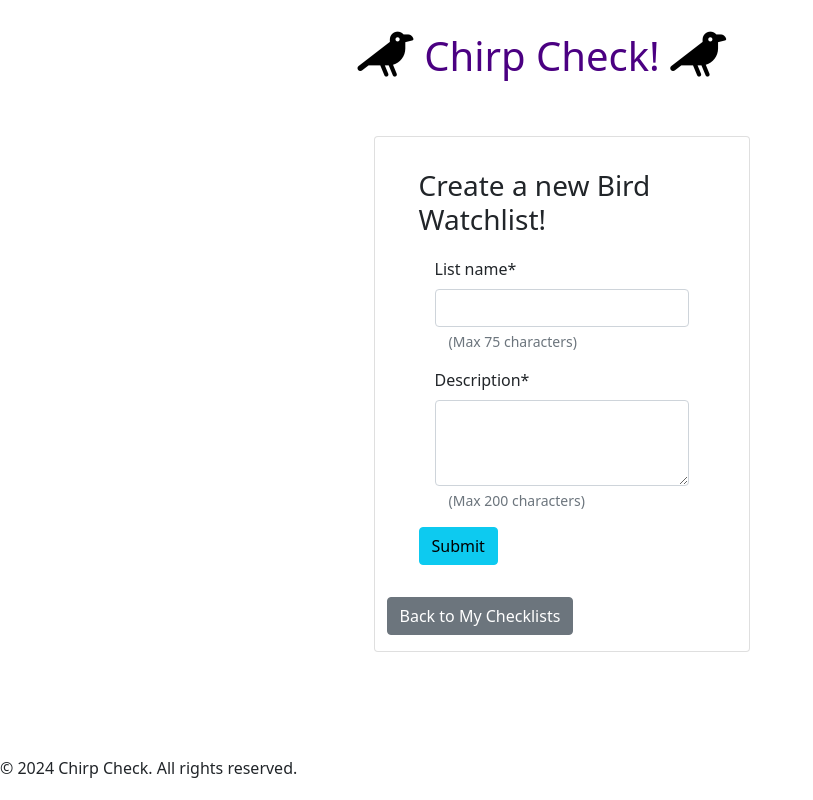
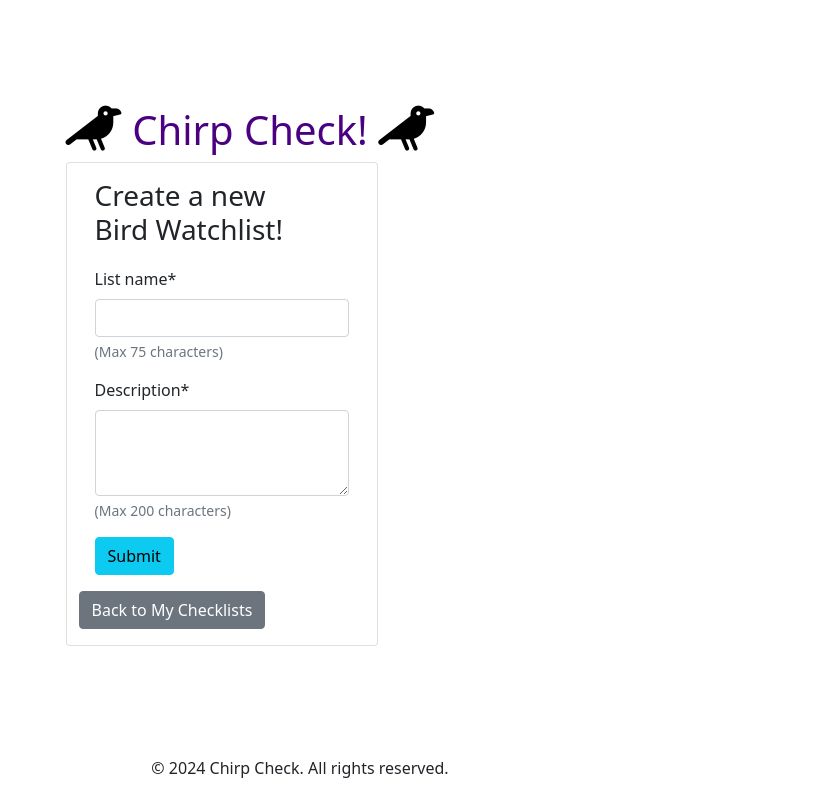
Before and after one commit to SummonerSkies/chirp-check, a Django app: page /chirpcheck/create/ in a window 1280 px wide. Shown: the whole page, without its empty margins (0-813 px from the left). Run offline with Django 4.2, Linux system fonts and the light colour scheme; some libraries are stand-ins or nearby versions.

Commit message:
changed some CSS

```diff
--- a/check/templates/check/create_checklist.html
+++ b/check/templates/check/create_checklist.html
@@ -8,7 +8,7 @@
     <div class="row">
       <div class="col-md-8 card mb-8 mt-6">
         <div class="card-body">
-          <h3>Create a new Bird Watchlist!</h3>
+          <h3>Create a new<br /> Bird Watchlist!</h3>
               <form id="apptForm" method="post" style="margin-top: 1.3em;">
                 {{ checklist_form | crispy }}
                 {% csrf_token %}
--- a/check/templates/check/my_checklist.html
+++ b/check/templates/check/my_checklist.html
@@ -37,7 +37,7 @@
                     <button type="submit" class="update-status-btn">Update</button>
                     <br />
                     <!-- Number Seen Input -->
-                    Number of {{bird.bird_name}} Seen: <input type="number" name="number_seen" id="number-seen-{{ bird.id }}" value="{{ bird.number_seen }}" min="0" {% if bird.status == "Not Seen" %}disabled{% endif %}>
+                    Number of {{bird.bird_name}}s Seen: <input type="number" name="number_seen" id="number-seen-{{ bird.id }}" value="{{ bird.number_seen }}" min="0" {% if bird.status == "Not Seen" %}disabled{% endif %}>
                 </form>
 
                 <!-- Button to delete bird from checklist -->
@@ -56,7 +56,7 @@
 <!-- Button to Add a Bird to the checklist -->
 <p>
     <a href="{% url 'chirpcheck:add_bird' checklist.id %}">
-        <button>Add a Bird</button>
+        <button>Add a Bird!</button>
     </a>
 </p>
 
--- a/static/css/style.css
+++ b/static/css/style.css
@@ -1,27 +1,37 @@
+/* Header */
+
 h1 {
   color: indigo;
 }
 
+/* Body */
+
+body {
+  display:flex;
+  flex-direction:column;
+  justify-content:center;
+  min-height:100vh;
+  max-width: 600px;
+}
+
 .content {
-    max-width: 700px;
     margin: auto;
     }
 
-.my_check_list {
+/* .my_check_list {
   align-content: center;
   justify-content: space-evenly;
   list-style-type: none;
-}
+} */
 
-main {
-  /* Make main element take up any surplus space to push footer down */
+/* main {
+  display: flex;
   flex: 1 0 auto;
   /* Add margin at top to prevent content from being covered by header */
-  margin-top: 45px;
+  /* margin-top: 45px; */
   /* Enable flex properties for child elements */
-  display: flex;
   flex-direction: column;
-}
+} */
 
 div {
   margin: 1em;
@@ -31,16 +41,6 @@ li {
   list-style-type: none;
   margin: 0;
   padding: 0;
-}
-
-footer {
-  position: fixed;
-  left: 0;
-  bottom: 0;
-  padding: 20px 0;
-  display: flex;
-  justify-content: space-evenly;
-  list-style-type: none;
 }
 
 /* birds number_seen styling */
@@ -69,3 +69,13 @@ footer {
 .toggle-status-btn.faded {
   opacity: 0.5;
 }
+
+/* Footer */
+footer {
+  display: flex;
+  left: 0;
+  bottom: 0;
+  padding: 20px 0;
+  justify-content: space-evenly;
+  list-style-type: none;
+}
--- a/templates/base.html
+++ b/templates/base.html
@@ -19,6 +19,7 @@
         integrity="sha384-+0n0xVW2eSR5OomGNYDnhzAbDsOXxcvSN1TPprVMTNDbiYZCxYbOOl7+AMvyTG2x" crossorigin="anonymous">
 
     <!-- My CSS Styling -->
+    <!-- <link rel="stylesheet" href="https://cdn.simplecss.org/simple.min.css"> -->
     <link rel="stylesheet" href="{% static 'css/style.css' %}">
 
     {% block extras %}
@@ -30,6 +31,7 @@
 
 <!-- Header Section -->
 <header>
+    <!-- NAV BAR -->
     <nav>
         <ul>
         </ul>
@@ -50,7 +52,7 @@
     </div>
 </main>
 
-<footer class="content">
+<footer>
     {% block copyright %}&copy; 2024 Chirp Check. All rights reserved.{% endblock %}
 </footer>
 
```
